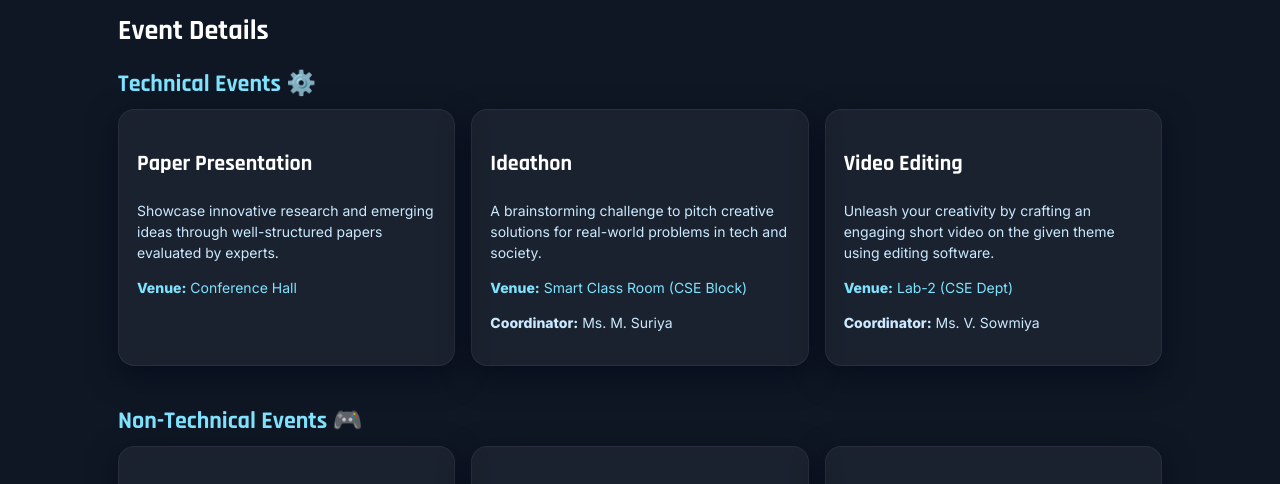
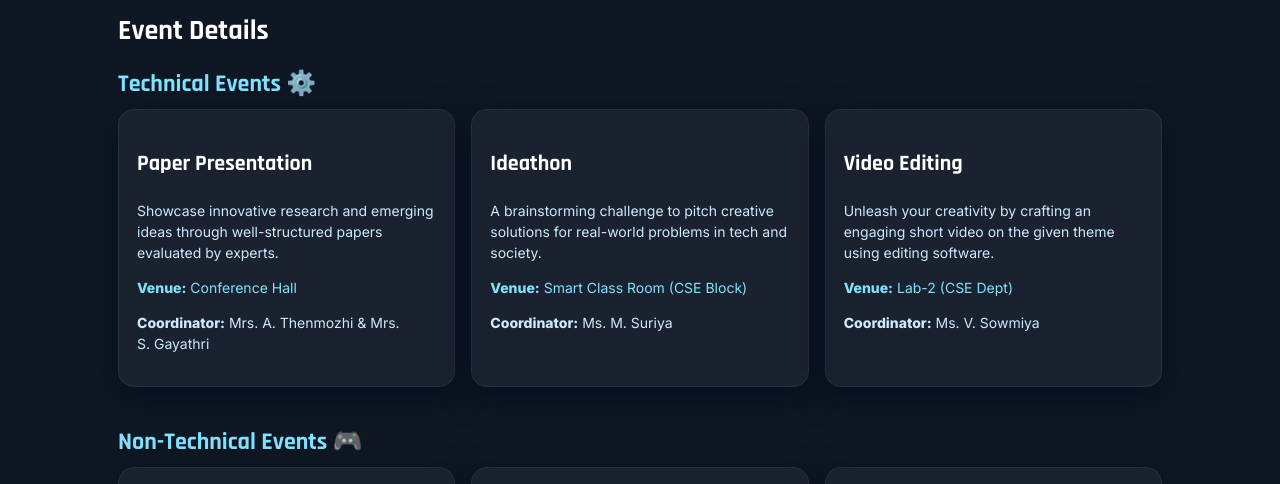
Before and after one commit to dazzy11/FESTRONIX-2K25, a plain HTML site: page index.html in a window 1280 px wide. Both pictures are taken after a click on the link "Events". Shown: the part 255-739 px from the top of the page. Drawn offline with Linux system fonts and the light colour scheme.

Commit message:
first commit

```diff
--- a/index.html
+++ b/index.html
@@ -391,6 +391,7 @@
         <h3 style="color:white;font-family:Rajdhani;font-size:22px">Paper Presentation</h3>
         <p style="color:#cbe9ff">Showcase innovative research and emerging ideas through well-structured papers evaluated by experts.</p>
         <p style="color:#7fe3ff"><strong>Venue:</strong> Conference Hall</p>
+        <p style="color:#cbe9ff"><strong>Coordinator:</strong> Mrs. A. Thenmozhi &  Mrs. S. Gayathri</p>
       </div>
 
       <div class="event-card" style="background:rgba(255,255,255,0.05);padding:18px;border-radius:16px;backdrop-filter:blur(6px)">
@@ -476,7 +477,7 @@
       <h3>Technical Events — Round 1 (Session 1)</h3>
       <time>10:00 AM – 11:00 AM</time>
       <p>
-        <strong>Paper Presentation</strong> — Conference Hall<br>
+        <strong>Paper Presentation</strong> — Conference Hall<br>Coordinators: Mrs. A. Thenmozhi &  Mrs. S. Gayathri<br>
         <strong>Ideathon</strong> — Smart Class Room (CSE Block) <br>Coordinator: Ms. M. Suriya<br>
         <strong>Video Editing</strong> — Lab-2 (CSE Dept) <br>Coordinator: Ms. V. Sowmiya
       </p>
```
